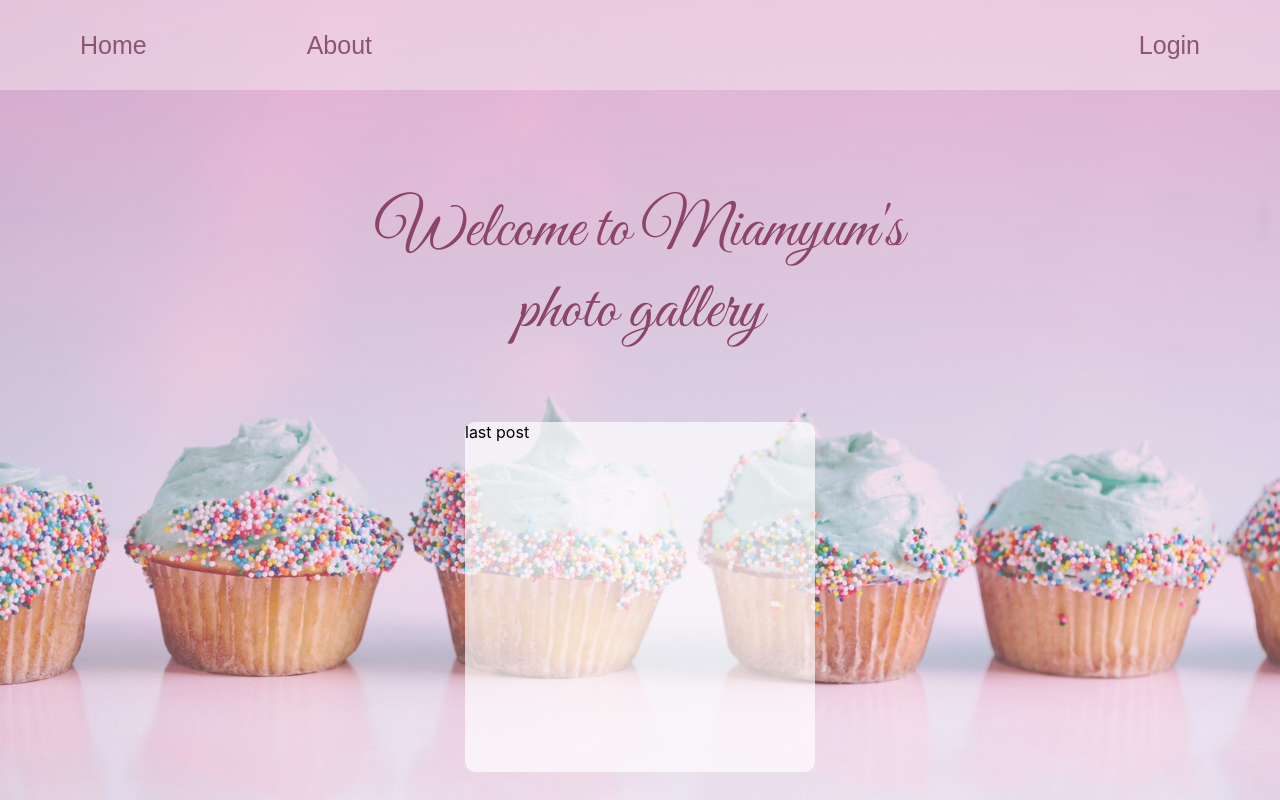
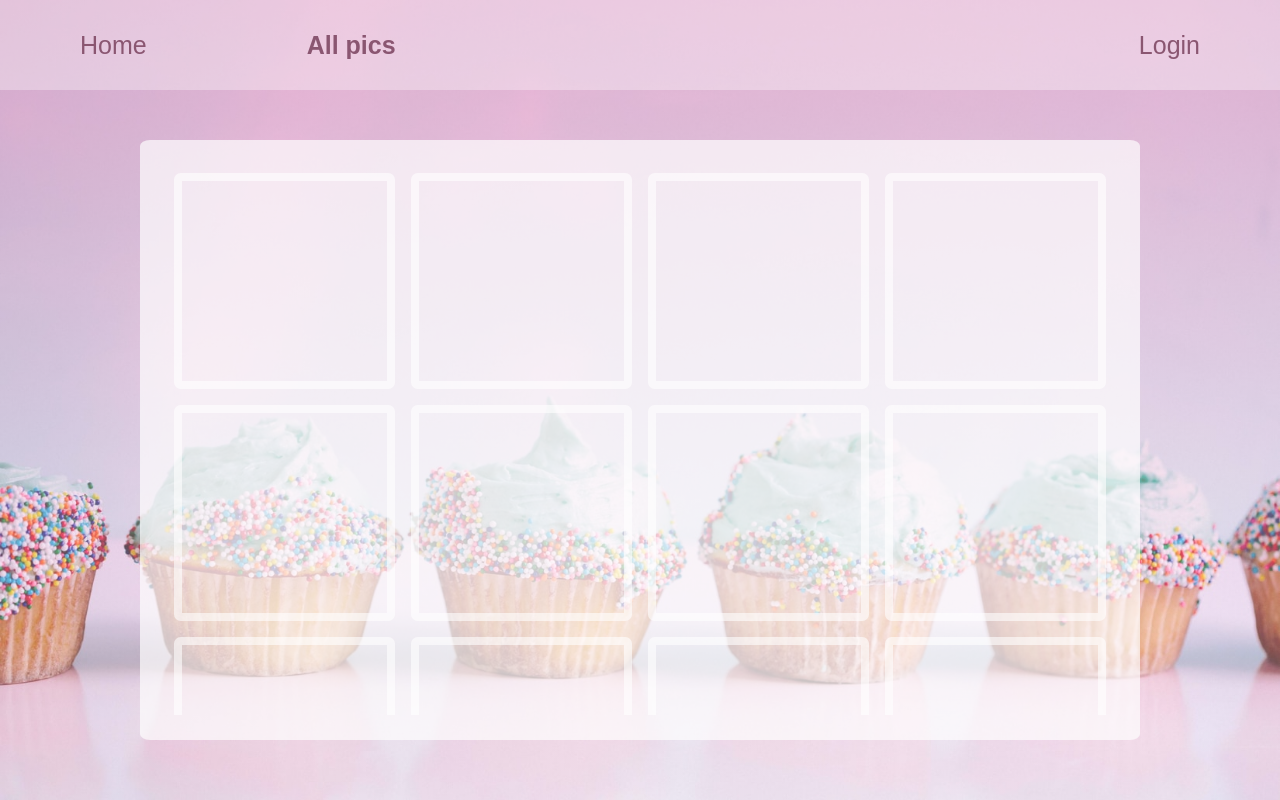
Before and after one commit to MilneS/miamyum, a React (Create React App) app: page /all in a window 1280 px wide. Built offline with nearby package versions, Linux system fonts and the light colour scheme.

Commit message:
grid all pics

```diff
--- a/src/App.js
+++ b/src/App.js
@@ -4,7 +4,7 @@ import { Switch } from "react-router-dom";
 import Navbar from "./components/Navbar";
 import Home from "./pages/Home";
 import Details from "./pages/Details";
-import About from "./pages/About";
+import All from "./pages/All";
 
 function App() {
   return (
@@ -14,8 +14,8 @@ function App() {
         <Route path="/" exact>
           <Home />
         </Route>
-        <Route path="/about">
-          <About />
+        <Route path="/all">
+          <All />
         </Route>
         <Route path="/details">
           <Details />
--- /dev/null
+++ b/src/components/AllCard.js
@@ -0,0 +1,13 @@
+import classes from './AllCard.module.css'
+
+const AllCard=()=>{
+    return(
+        <div className={classes.container}>
+        <div className={classes.card}>
+
+        </div>
+      </div>
+    )
+}
+
+export default AllCard;
--- /dev/null
+++ b/src/components/AllCard.module.css
@@ -0,0 +1,12 @@
+.card{
+    height:200px;
+    width:205px;
+    border:8px solid rgba(255, 255, 255, 0.589);
+    margin:8px;
+    border-radius: 3%;
+}
+
+  @media only screen and (max-width: 768px) {
+  }
+  @media only screen and (max-width: 480px) {
+  }
--- a/src/components/Navbar.js
+++ b/src/components/Navbar.js
@@ -50,8 +50,8 @@ const Navbar = () => {
               onClick={burgerHandler}
               className={`${classes.navLinks} ${classes.about}`}
             >
-              <NavLink activeClassName={classes.active} to="/about">
-                About
+              <NavLink activeClassName={classes.active} to="/all">
+                All pics
               </NavLink>
             </div>
             <div onClick={burgerHandler} className={classes.navLinks}>
@@ -68,8 +68,8 @@ const Navbar = () => {
         <NavLink activeClassName={classes.active} to="/home">
           Home
         </NavLink>
-        <NavLink activeClassName={classes.active} to="/about">
-          About
+        <NavLink activeClassName={classes.active} to="/all">
+          All pics
         </NavLink>
       </div>
       <div className={classes.liContainerRight}>
--- a/src/pages/About.js
+++ /dev/null
@@ -1,9 +0,0 @@
-
-
-const About=()=>{
-    return(
-        <div>About</div>
-    )
-}
-
-export default About;
--- /dev/null
+++ b/src/pages/All.js
@@ -0,0 +1,27 @@
+import classes from "./All.module.css";
+import AllCard from "../components/AllCard";
+
+const All = () => {
+  return (
+    <div className={classes.container}>
+      <div className={classes.card}>
+        <div className={classes.cardsContainer}>
+          <AllCard />
+          <AllCard />
+          <AllCard />
+          <AllCard />
+          <AllCard />
+          <AllCard />
+          <AllCard />
+          <AllCard />
+          <AllCard />
+          <AllCard />
+          <AllCard />
+          <AllCard />
+        </div>
+      </div>
+    </div>
+  );
+};
+
+export default All;
--- /dev/null
+++ b/src/pages/All.module.css
@@ -0,0 +1,53 @@
+.container {
+    display: flex;
+    justify-content: center;
+    align-items: center;
+  }
+  .card {
+    background-color: rgba(255, 255, 255, 0.678);
+    height: 600px;
+    width: 1000px;
+    margin-top: 50px;
+    border-radius: 1%;
+    display: flex;
+    justify-content: center;
+    align-items: center;
+    padding: 0px;
+    /* border:1px solid red */
+  }
+  .cardsContainer{
+    height: 550px;
+    width:950px;
+    margin-top: 50px;
+    margin-bottom: 50px;
+    border-radius: 1%;
+    display: flex;
+    justify-content: center;
+    align-items: center;
+    padding: 0px;
+    flex-wrap: wrap;
+    overflow: scroll;
+    /* border:1px solid green */
+  }
+
+
+  @media only screen and (max-width: 768px) {
+    .container {
+      justify-content: center;
+      align-items: flex-start;
+    }
+    .card {
+      height: 550px;
+      width: 400px;
+      margin-top: 50px;
+      border-radius: 2%;
+      flex-direction: column;
+      justify-content: flex-start;
+    }
+  }
+  @media only screen and (max-width: 480px) {
+    .card {
+      height: 500px;
+      width: 300px;
+    }
+  }
--- a/src/pages/Details.module.css
+++ b/src/pages/Details.module.css
@@ -5,10 +5,10 @@
 }
 .card {
   background-color: rgba(255, 255, 255, 0.678);
-  height: 650px;
+  height: 600px;
   width: 1000px;
   margin-top: 50px;
-  border-radius: 2%;
+  border-radius: 1%;
   display: flex;
   justify-content: center;
   align-items: center;
--- a/src/pages/Home.module.css
+++ b/src/pages/Home.module.css
@@ -9,7 +9,7 @@
   font-family: "Great Vibes";
   font-size: 65px;
   color: rgb(139, 69, 105);
-  margin-top: 80px;
+  margin-top: 30px;
   text-align: center;
   /* border: 1px solid red; */
   width: 600px;
```
